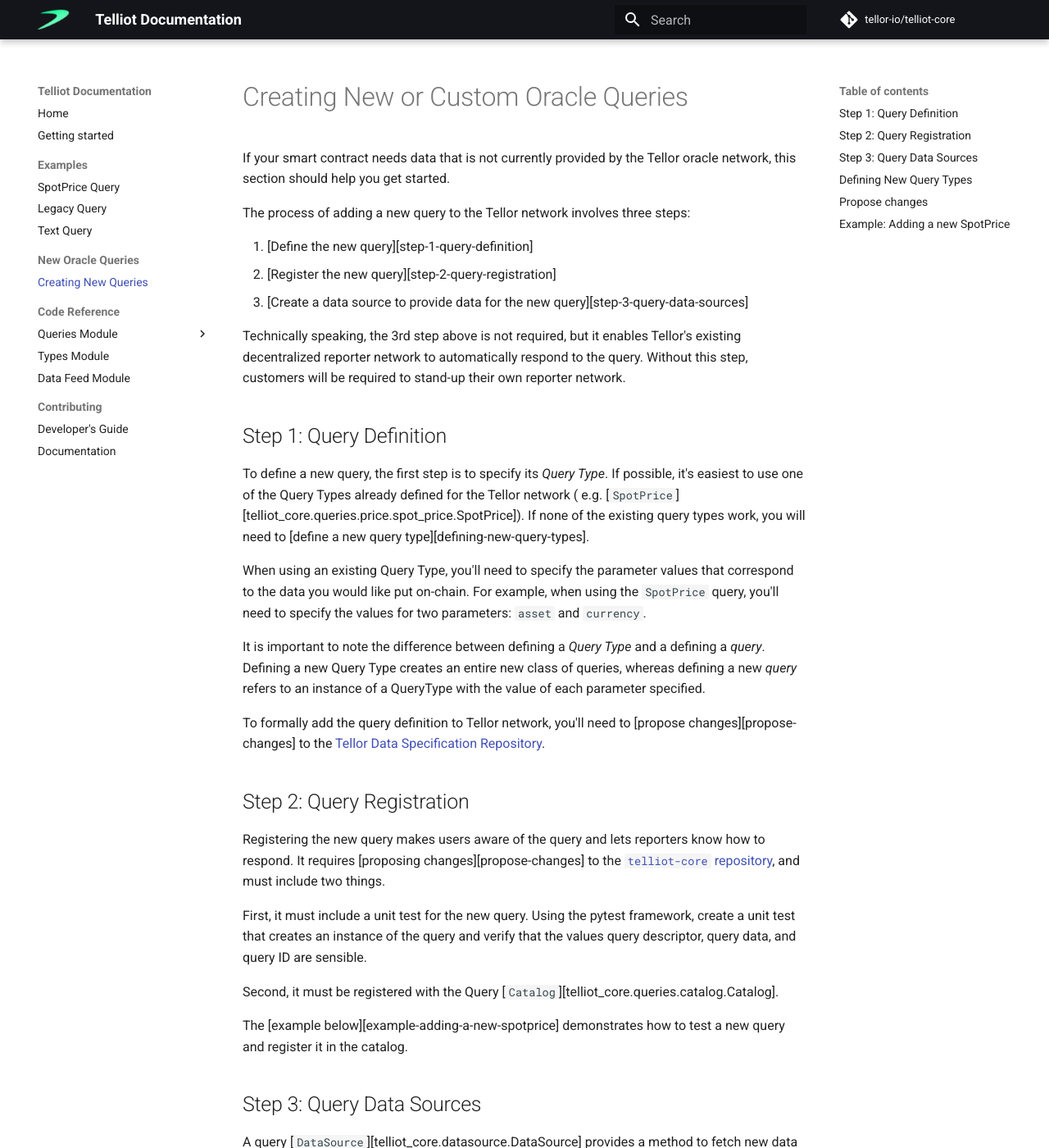
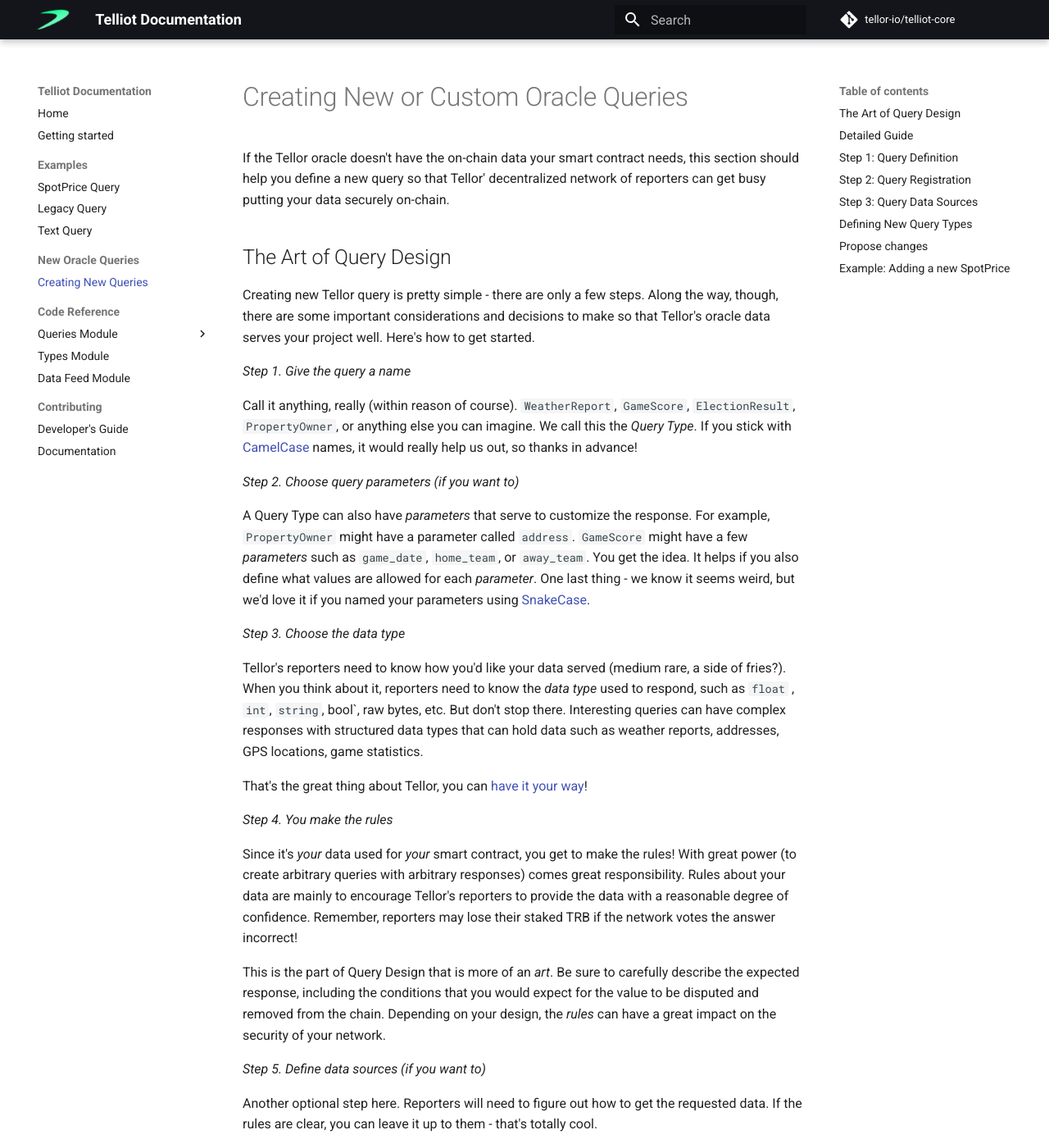
Before and after one commit to tellor-io/telliot-core, an MkDocs documentation site: the page built from docs/new-query.md, in a window 1280 px wide and 1400 px high. Shown: the whole window at 82% size. Built offline with MkDocs 1.6.1 and Material for MkDocs 9.7.7, drawn with Linux system fonts in a browser that asks for light colours; comment, search, counter and statistics services are not loaded; some of the changed text lies outside the part shown.

Commit message:
Add soft intro to query docs

```diff
--- a/docs/new-query.md
+++ b/docs/new-query.md
@@ -1,9 +1,79 @@
 # Creating New or Custom Oracle Queries
 
-If your smart contract needs data that is not currently provided by the Tellor oracle network, this
-section should help you get started.
+If the Tellor oracle doesn't have the on-chain data your smart contract needs, this section should
+help you define a new query so that Tellor' decentralized network of reporters can get busy putting
+your data securely on-chain.
 
-The process of adding a new query to the Tellor network involves three steps:
+## The Art of Query Design
+
+Creating new Tellor query is pretty simple - there are only a few steps. Along the way, though,
+there are some important considerations and decisions to make so that Tellor's oracle data serves
+your project well.  Here's how to get started.
+
+*Step 1. Give the query a name*
+
+Call it anything, really (within reason of course). `WeatherReport`, `GameScore`, `ElectionResult`,
+`PropertyOwner`, or anything else you can imagine. We call this the *Query Type*. If you stick
+with [CamelCase](https://en.wikipedia.org/wiki/Camel_case) names, it would really help us out, so
+thanks in advance!
+
+*Step 2. Choose query parameters (if you want to)*
+
+A Query Type can also have *parameters* that serve to customize the response. For
+example, `PropertyOwner` might have a parameter called `address`.  `GameScore` might have a few
+*parameters* such as `game_date`, `home_team`, or `away_team`. You get the idea. It helps if you
+also define what values are allowed for each *parameter*. One last thing - we know it seems weird,
+but we'd love it if you named your parameters
+using [SnakeCase](https://en.wikipedia.org/wiki/Snake_case).
+
+*Step 3. Choose the data type*
+
+Tellor's reporters need to know how you'd like your data served (medium rare, a side of fries?).
+When you think about it, reporters need to know the *data type* used to respond, such as `float`
+, `int`, `string`, bool`, raw bytes, etc. But don't stop there. Interesting queries can have complex
+responses with structured data types that can hold data such as weather reports, addresses, GPS
+locations, game statistics.
+
+That's the great thing about Tellor, you
+can [have it your way](https://www.youtube.com/watch?v=KJXzkUH72cY)!
+
+*Step 4. You make the rules*
+
+Since it's *your* data used for *your* smart contract, you get to make the rules!
+With great power (to create arbitrary queries with arbitrary responses) comes great responsibility.
+Rules about your data are mainly to encourage Tellor's reporters to provide the data with a
+reasonable degree of confidence. Remember, reporters may lose their staked TRB if the network votes
+the answer incorrect!
+
+This is the part of Query Design that is more of an *art*. Be sure to carefully describe the
+expected response, including the conditions that you would expect for the value to be disputed and
+removed from the chain. Depending on your design, the *rules* can have a great impact on the
+security of your network.
+
+*Step 5. Define data sources (if you want to)*
+
+Another optional step here. Reporters will need to figure out how to get the requested data. If the
+rules are clear, you can leave it up to them - that's totally cool.
+
+Otherwise, you can point reporters in the right direction. Ideally there are multiple off-chain data
+sources to increase the robustness and decentralization of the feed. Sometimes there are specific
+API endpoints that have exactly the data that you're looking for. If endpoints are paid, you might
+have to *tip* reporters a bit more as an incentive for the feed.
+
+*That's it!*
+
+You've learned the art of Tellor Query design, including some important things to consider in the
+process. Please reach out to the
+[integrations team on discord](https://discord.com/channels/461602746336935936/794270931630948432)
+for more help in getting started.
+
+If you're a dev, you can continue reading for a detailed technical
+guide for adding new queries to the tellor network.
+
+## Detailed Guide
+
+This section begins a detailed technical description of how to add a new query to the Tellor
+network. The process of adding a new query to the Tellor network involves three steps:
 
 1. [Define the new query][step-1-query-definition]
 2. [Register the new query][step-2-query-registration]
```
